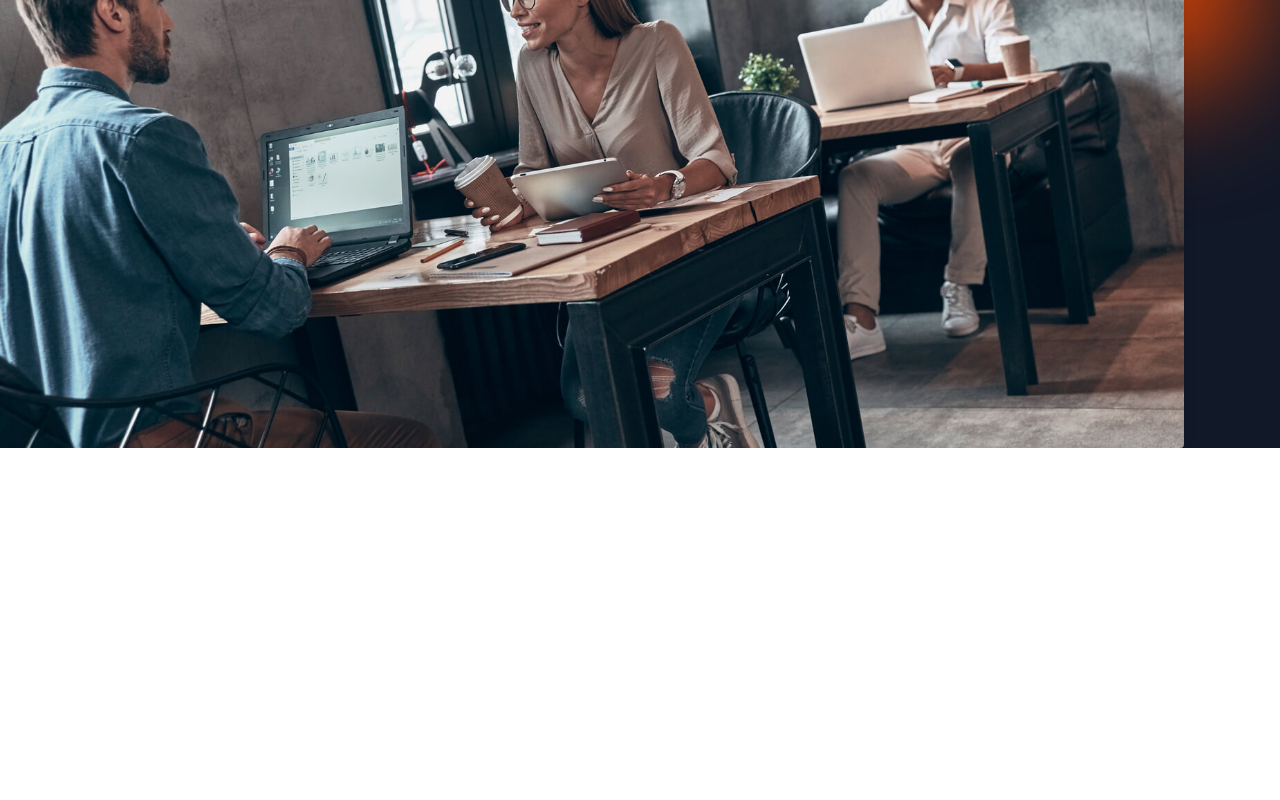
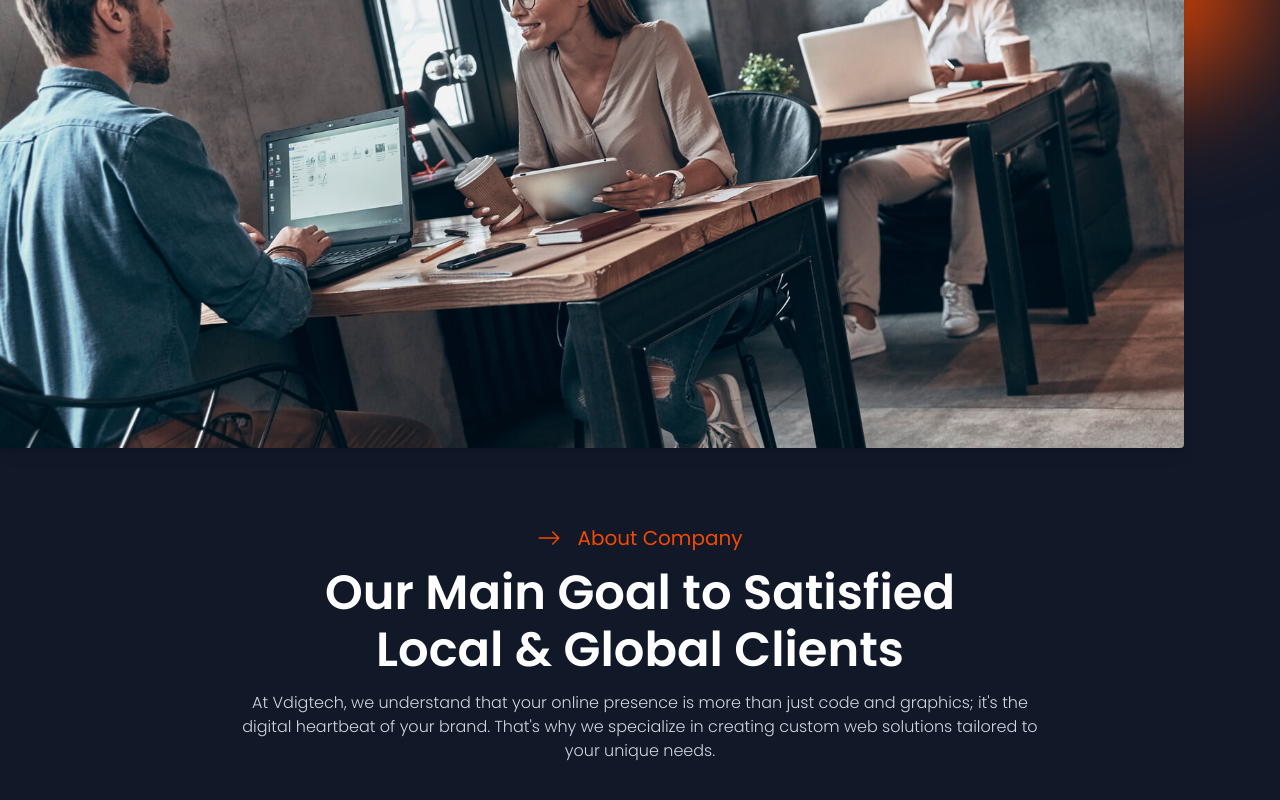
Before and after one commit to iamamanprajapati/Startup, a React (Vite) app: page / in a window 1280 px wide. Shown: the part 776-1576 px from the top of the page. Before the commit the page ends 1224 px from the top, so only its background shows below. Built offline with nearby package versions, Linux system fonts and the light colour scheme.

Commit message:
about us

```diff
--- a/src/App.jsx
+++ b/src/App.jsx
@@ -1,3 +1,4 @@
+import About from "./components/About"
 import Header from "./components/Header"
 import Navbar from "./components/Navbar"
 
@@ -7,6 +8,7 @@ function App() {
     <>
     <Navbar/>
     <Header/>
+    <About/>
     </>
   )
 }
--- /dev/null
+++ b/src/components/About.jsx
@@ -0,0 +1,31 @@
+import React from 'react'
+import { BsArrowRight } from "react-icons/bs";
+import {motion} from 'framer-motion'
+
+const About = () => {
+  return (
+    <div className='bg-primary py-12'>
+
+    <div className='max-w-7xl mx-auto  sm:py-7 px-6 text-white'>
+      <div className='flex items-center justify-center gap-4 '>
+        <motion.div
+            initial={{ x: -100, opacity: 0 }}
+            whileInView={{ x: 0, opacity: 1 }}
+            viewport={{once:true}}
+            transition={{ duration: 1.2, ease: "easeOut" }}
+        >
+        <BsArrowRight size={24} className='text-colortext'/>
+        </motion.div>
+        <h3 className='text-colortext text-sm md:text-xl'>About Company</h3>
+      </div>
+      <p className='text-3xl md:text-5xl text-center py-3 font-semibold leading-[1.2]'>
+        Our Main Goal to Satisfied <br/> Local & Global Clients
+      </p>
+      <p className=' w-full text-sm md:text-base font-light text-gray-300 md:w-2/3 mx-auto text-center'>At Vdigtech, we understand that your online presence is more than just code and graphics; it's the digital heartbeat of your brand. That's why we specialize in creating custom web solutions tailored to your unique needs.</p>
+    </div>
+    </div>
+
+  )
+}
+
+export default About
--- a/src/components/Header.jsx
+++ b/src/components/Header.jsx
@@ -1,24 +1,29 @@
 import React from 'react'
 import Design from "../assets/Design.png"
 import home_banner from "../assets/banner_home01.jpg"
-import { motion} from "framer-motion";
+import { motion } from "framer-motion";
 
 const Header = () => {
 
   return (
     <div className='w-full  bg-primary'>
     <div className='relative max-w-7xl mx-auto  py-3 sm:py-7 px-6 text-white flex flex-col md:flex-row gap-8 justify-between md:items-center'>
+
         <h1 className='z-10 uppercase text-4xl sm:text-7xl leading-12 sm:leading-18 md:text-[100px] lg:text-[125px] font-bold md:leading-30'>
             best
-            <br/>
-            <span className='outline-text'>website</span>
-            <br/>
+            <motion.div
+            initial={{ x: -400, opacity: 0 }} // Start from left and hidden
+            animate={{ x: 0, opacity: 1 }}    // Animate to original position
+            transition={{ duration: 1.2, ease: "easeOut" }}
+            className='outline-text'>website</motion.div>
             development
-            <br/>
-            <span className='outline-text'>& Content</span>
-            <br/>
+            <motion.div
+            initial={{ x: 400, opacity: 0 }} // Start from left and hidden
+            animate={{ x: 0, opacity: 1 }}    // Animate to original position
+            transition={{ duration: 1.2, ease: "easeOut" }}
+            className='outline-text '
+            >& Content</motion.div>
             Creation
-
         </h1>
         <div className='flex md:absolute  right-0 z-1'>
             <img src={Design} alt="Design image" />
--- a/src/index.css
+++ b/src/index.css
@@ -4,6 +4,7 @@
 
 *{
     font-family: "Poppins", sans-serif;
+    --webkit-scrollbar:none;
 }
 
 @theme{
@@ -11,6 +12,7 @@
   --color-primary: #111828;
   --color-secondary: #1e2938;
   --color-button:#f44900;
+  --color-colortext:#f44900;
 }
 .outline-text {
   color: transparent;
```
